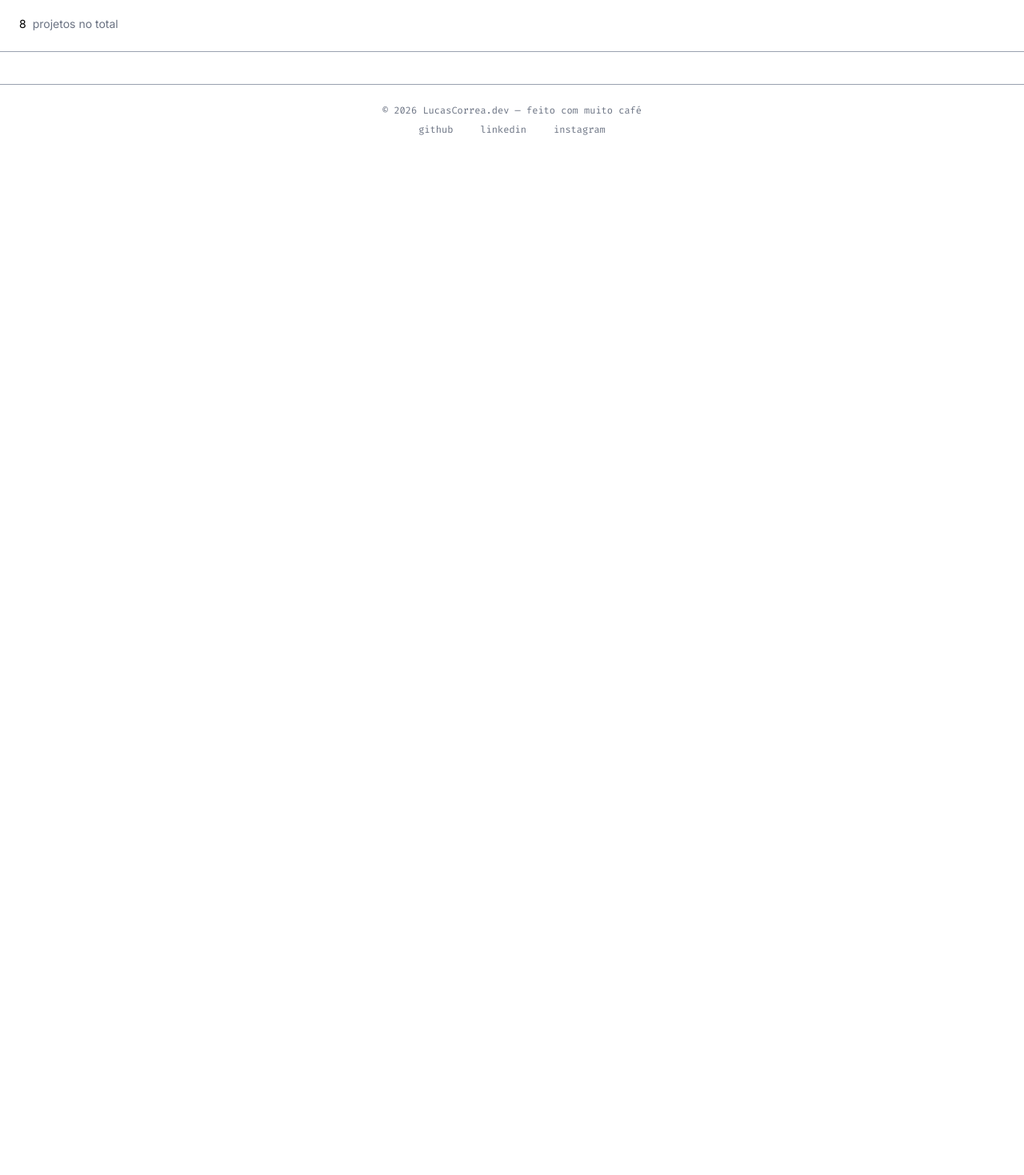
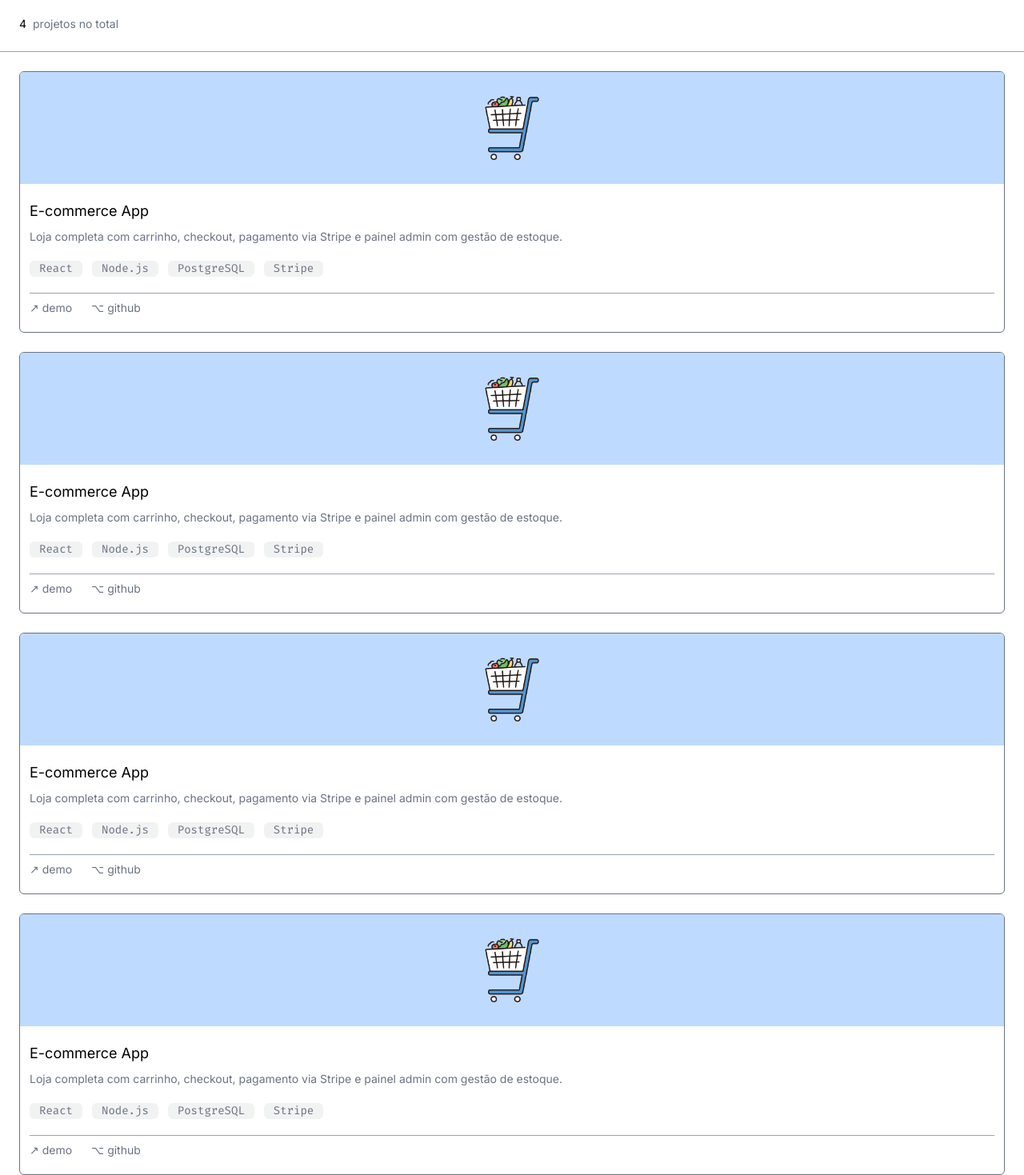
Before and after one commit to lucascorr-eng/portfolio-dev, a React (Vite) app in the folder portfolio-dev/: page / in a window 1280 px wide. Shown: the part 181-1650 px from the top of the page at 80% size. Before the commit the page ends 800 px from the top, so only its background shows below. Built offline with nearby package versions, Linux system fonts and the light colour scheme.

Commit message:
structure of listSection - Project

```diff
--- a/portfolio-dev/src/sections/projects/ProjectsHeroSection.jsx
+++ b/portfolio-dev/src/sections/projects/ProjectsHeroSection.jsx
@@ -11,7 +11,7 @@ function ProjectsHeroSection() {
           novo.
         </p>
         <div className="flex gap-2 mb-6">
-          <span className="text-black">8</span>
+          <span className="text-black">4</span>
           <p className="text-gray-500">projetos no total</p>
         </div>
       </div>
--- a/portfolio-dev/src/sections/projects/ProjectsListSection.jsx
+++ b/portfolio-dev/src/sections/projects/ProjectsListSection.jsx
@@ -1,5 +1,115 @@
+import DividerLine from "../../components/ui/dividerLine";
+import market from "../../assets/icons/market.png";
+
 function ProjectsListSection() {
-  return <section></section>;
+  return (
+    <>
+      <div className="font-inter text-sm px-6">
+        <div className="grid text-gray-500 mt-6">
+          <div className=" border border-gray-500 rounded-md overflow-hidden">
+            <div className="h-35 bg-blue-200 flex items-center justify-center">
+              <img src={market} className="h-20 w-20" />
+            </div>
+            <div className="py-5 px-3">
+              <h3 className="text-black text-lg">E-commerce App</h3>
+              <p className="mt-2">
+                Loja completa com carrinho, checkout, pagamento via Stripe e
+                painel admin com gestão de estoque.
+              </p>
+              <div className="font-firaCode flex gap-3 my-5">
+                <span className="bg-mist-100 px-3 rounded-md">React</span>
+                <span className="bg-mist-100 px-3 rounded-md">Node.js</span>
+                <span className="bg-mist-100 px-3 rounded-md">PostgreSQL</span>
+                <span className="bg-mist-100 px-3 rounded-md">Stripe</span>
+              </div>
+              <DividerLine />
+              <div className="flex gap-6 mt-2">
+                <p>↗ demo</p>
+                <p>⌥ github</p>
+              </div>
+            </div>
+          </div>
+        </div>
+        <div className="grid text-gray-500 mt-6">
+          <div className=" border border-gray-500 rounded-md overflow-hidden">
+            <div className="h-35 bg-blue-200 flex items-center justify-center">
+              <img src={market} className="h-20 w-20" />
+            </div>
+            <div className="py-5 px-3">
+              <h3 className="text-black text-lg">E-commerce App</h3>
+              <p className="mt-2">
+                Loja completa com carrinho, checkout, pagamento via Stripe e
+                painel admin com gestão de estoque.
+              </p>
+              <div className="font-firaCode flex gap-3 my-5">
+                <span className="bg-mist-100 px-3 rounded-md">React</span>
+                <span className="bg-mist-100 px-3 rounded-md">Node.js</span>
+                <span className="bg-mist-100 px-3 rounded-md">PostgreSQL</span>
+                <span className="bg-mist-100 px-3 rounded-md">Stripe</span>
+              </div>
+              <DividerLine />
+              <div className="flex gap-6 mt-2">
+                <p>↗ demo</p>
+                <p>⌥ github</p>
+              </div>
+            </div>
+          </div>
+        </div>
+        <div className="grid text-gray-500 mt-6">
+          <div className=" border border-gray-500 rounded-md overflow-hidden">
+            <div className="h-35 bg-blue-200 flex items-center justify-center">
+              <img src={market} className="h-20 w-20" />
+            </div>
+            <div className="py-5 px-3">
+              <h3 className="text-black text-lg">E-commerce App</h3>
+              <p className="mt-2">
+                Loja completa com carrinho, checkout, pagamento via Stripe e
+                painel admin com gestão de estoque.
+              </p>
+              <div className="font-firaCode flex gap-3 my-5">
+                <span className="bg-mist-100 px-3 rounded-md">React</span>
+                <span className="bg-mist-100 px-3 rounded-md">Node.js</span>
+                <span className="bg-mist-100 px-3 rounded-md">PostgreSQL</span>
+                <span className="bg-mist-100 px-3 rounded-md">Stripe</span>
+              </div>
+              <DividerLine />
+              <div className="flex gap-6 mt-2">
+                <p>↗ demo</p>
+                <p>⌥ github</p>
+              </div>
+            </div>
+          </div>
+        </div>
+        <div className="grid text-gray-500 mt-6">
+          <div className=" border border-gray-500 rounded-md overflow-hidden">
+            <div className="h-35 bg-blue-200 flex items-center justify-center">
+              <img src={market} className="h-20 w-20" />
+            </div>
+            <div className="py-5 px-3">
+              <h3 className="text-black text-lg">E-commerce App</h3>
+              <p className="mt-2">
+                Loja completa com carrinho, checkout, pagamento via Stripe e
+                painel admin com gestão de estoque.
+              </p>
+              <div className="font-firaCode flex gap-3 my-5">
+                <span className="bg-mist-100 px-3 rounded-md">React</span>
+                <span className="bg-mist-100 px-3 rounded-md">Node.js</span>
+                <span className="bg-mist-100 px-3 rounded-md">PostgreSQL</span>
+                <span className="bg-mist-100 px-3 rounded-md">Stripe</span>
+              </div>
+              <DividerLine />
+              <div className="flex gap-6 mt-2">
+                <p>↗ demo</p>
+                <p>⌥ github</p>
+              </div>
+            </div>
+          </div>
+        </div>
+
+
+      </div>
+    </>
+  );
 }
 
 export default ProjectsListSection;
```
Also changed, not shown: portfolio-dev/src/assets/icons/market.png (added).
